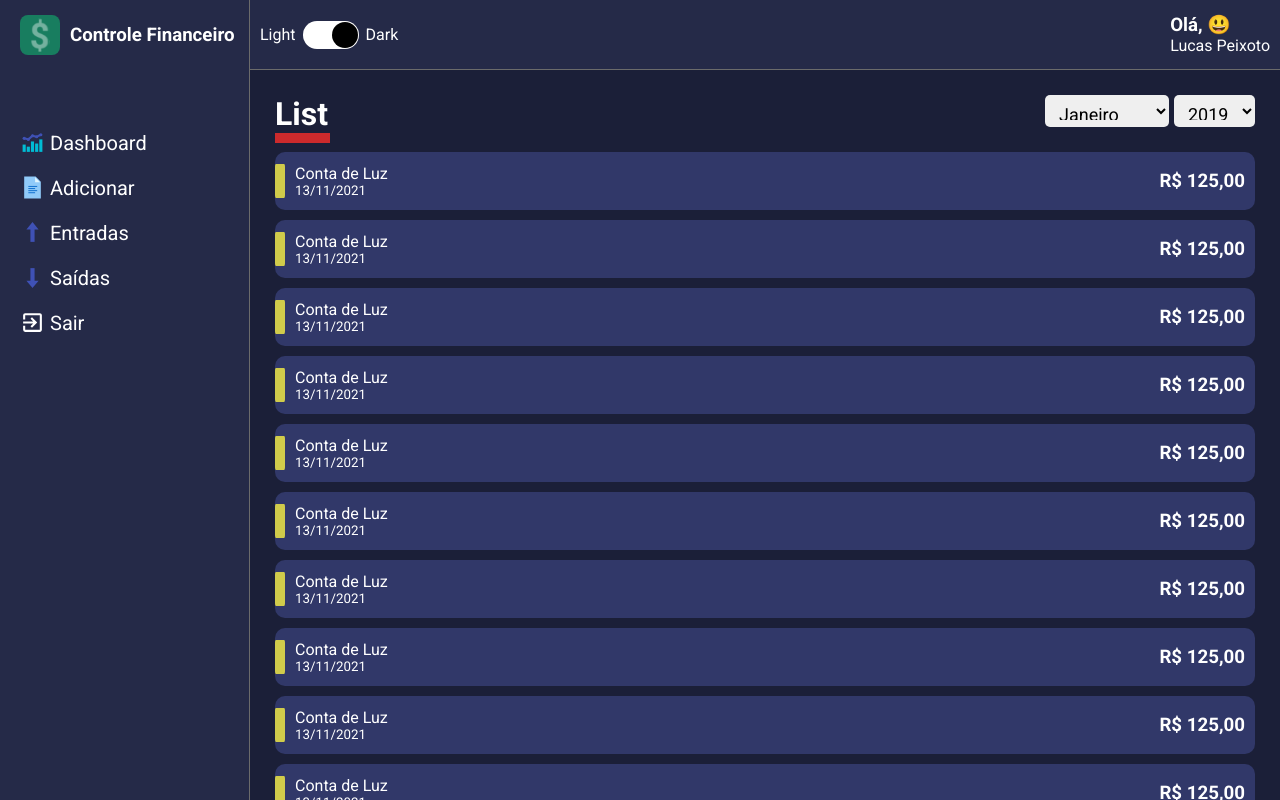
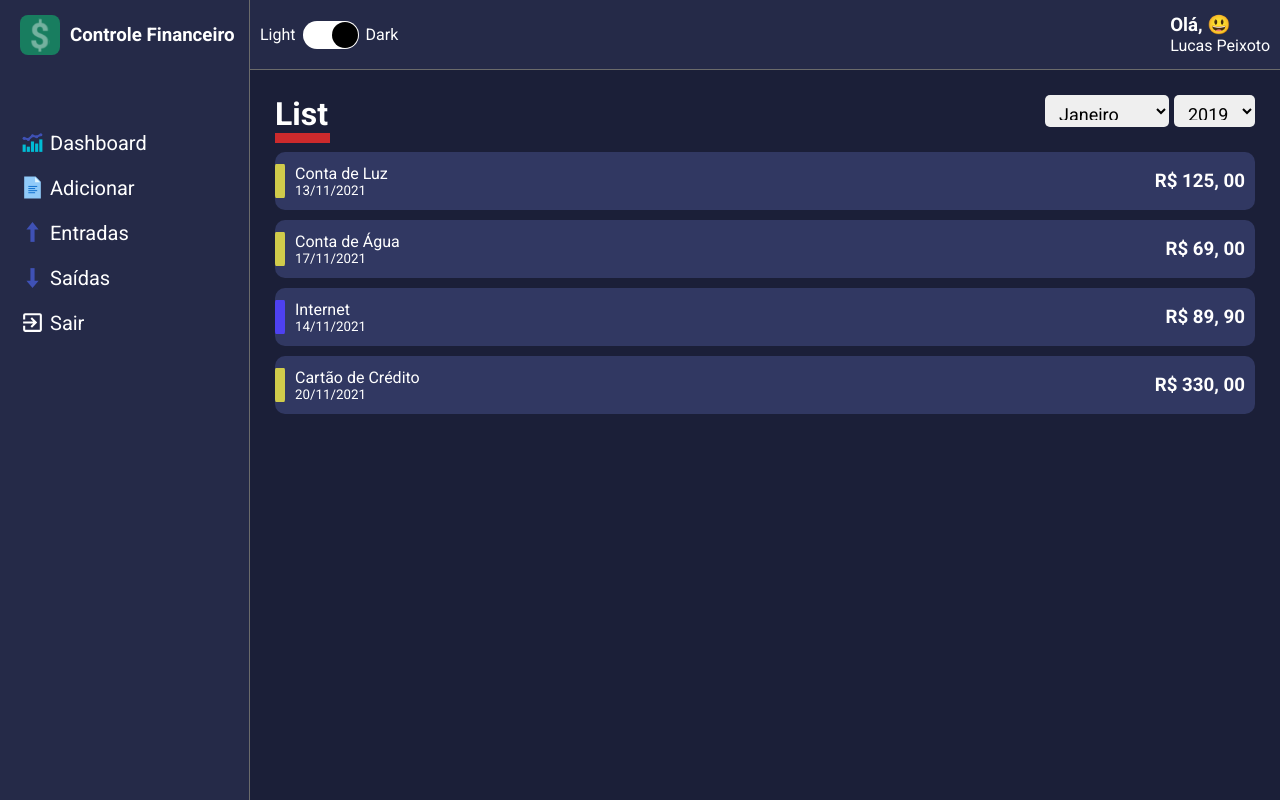
Before and after one commit to lucasspeixoto/money_balance, a React (Create React App) app: page / in a window 1280 px wide. Built offline with nearby package versions, Linux system fonts and the light colour scheme.

Commit message:
Exibição dos itens via map de array com todas as entradas e saídas

```diff
--- a/src/App.tsx
+++ b/src/App.tsx
@@ -12,8 +12,8 @@ const App: React.FC = () => {
 		<ThemeProvider theme={dark}>
 			<GlobalStyles />
 			<Layout>
-        <List/>
-      </Layout>
+				<List />
+			</Layout>
 		</ThemeProvider>
 	);
 };
--- a/src/components/FinanceCardItem/index.tsx
+++ b/src/components/FinanceCardItem/index.tsx
@@ -1,8 +1,7 @@
 import React from 'react';
 import { Container, Tag } from './styles';
 
-interface IFinanceCardItemProps {
-	cardColor: string;
+export interface IFinanceCardItemProps {
 	tagColor: string;
 	title: string;
 	subtitle: string;
@@ -11,7 +10,7 @@ interface IFinanceCardItemProps {
 
 const FinanceCardItem: React.FC<IFinanceCardItemProps> = props => {
 	return (
-		<Container color={props.cardColor}>
+		<Container>
 			<Tag color={props.tagColor} />
 			<div>
 				<span>{props.title}</span>
--- a/src/components/FinanceCardItem/styles.ts
+++ b/src/components/FinanceCardItem/styles.ts
@@ -1,15 +1,12 @@
 import styled from 'styled-components';
 
-interface IContainerProps {
-	color: string;
-}
 
 interface ITagProps {
 	color: string;
 }
 
-export const Container = styled.li<IContainerProps>`
-	background-color: ${props => props.color};
+export const Container = styled.li`
+	background-color: ${props => props.theme.colors.tertiary};
 
 	list-style: none;
 	border-radius: 10px;
--- a/src/pages/List/index.tsx
+++ b/src/pages/List/index.tsx
@@ -3,7 +3,11 @@ import React from 'react';
 import { Container, Content } from './styles';
 import ContentHeader from '../../components/ContentHeader';
 import SelectInput from '../../components/SelectInput/';
-import FinanceCardItem from '../../components/FinanceCardItem';
+import FinanceCardItem, {
+	IFinanceCardItemProps,
+} from '../../components/FinanceCardItem';
+
+interface ICardItem {}
 
 const List: React.FC = () => {
 	const months = [
@@ -36,6 +40,35 @@ const List: React.FC = () => {
 		{ value: '2030', label: '2030' },
 	];
 
+	const items: IFinanceCardItemProps[] = [
+		{
+			tagColor: '#D0CB4B',
+			title: 'Conta de Luz',
+			subtitle: '13/11/2021',
+			amount: 'R$ 125, 00',
+		},
+		{
+			tagColor: '#D0CB4B',
+			title: 'Conta de Água',
+			subtitle: '17/11/2021',
+			amount: 'R$ 69, 00',
+		},
+		{
+			tagColor: '#4E41F0',
+			title: 'Internet',
+			subtitle: '14/11/2021',
+			amount: 'R$ 89, 90',
+		},
+		{
+			tagColor: '#D0CB4B',
+			title: 'Cartão de Crédito',
+			subtitle: '20/11/2021',
+			amount: 'R$ 330, 00',
+		},
+	];
+
+	console.log(items);
+
 	return (
 		<Container>
 			<ContentHeader title='List' lineColor='#CC2A2C'>
@@ -44,90 +77,14 @@ const List: React.FC = () => {
 			</ContentHeader>
 
 			<Content>
-				<FinanceCardItem
-					cardColor='#313869'
-					tagColor='#D0CB4B'
-					title='Conta de Luz'
-					subtitle='13/11/2021'
-					amount='R$ 125,00'
-				/>
-				<FinanceCardItem
-					cardColor='#313869'
-					tagColor='#D0CB4B'
-					title='Conta de Luz'
-					subtitle='13/11/2021'
-					amount='R$ 125,00'
-				/>
-				<FinanceCardItem
-					cardColor='#313869'
-					tagColor='#D0CB4B'
-					title='Conta de Luz'
-					subtitle='13/11/2021'
-					amount='R$ 125,00'
-				/>
-				<FinanceCardItem
-					cardColor='#313869'
-					tagColor='#D0CB4B'
-					title='Conta de Luz'
-					subtitle='13/11/2021'
-					amount='R$ 125,00'
-				/>
-				<FinanceCardItem
-					cardColor='#313869'
-					tagColor='#D0CB4B'
-					title='Conta de Luz'
-					subtitle='13/11/2021'
-					amount='R$ 125,00'
-				/>
-				<FinanceCardItem
-					cardColor='#313869'
-					tagColor='#D0CB4B'
-					title='Conta de Luz'
-					subtitle='13/11/2021'
-					amount='R$ 125,00'
-				/>
-				<FinanceCardItem
-					cardColor='#313869'
-					tagColor='#D0CB4B'
-					title='Conta de Luz'
-					subtitle='13/11/2021'
-					amount='R$ 125,00'
-				/>
-				<FinanceCardItem
-					cardColor='#313869'
-					tagColor='#D0CB4B'
-					title='Conta de Luz'
-					subtitle='13/11/2021'
-					amount='R$ 125,00'
-				/>
-				<FinanceCardItem
-					cardColor='#313869'
-					tagColor='#D0CB4B'
-					title='Conta de Luz'
-					subtitle='13/11/2021'
-					amount='R$ 125,00'
-				/>
-				<FinanceCardItem
-					cardColor='#313869'
-					tagColor='#D0CB4B'
-					title='Conta de Luz'
-					subtitle='13/11/2021'
-					amount='R$ 125,00'
-				/>
-				<FinanceCardItem
-					cardColor='#313869'
-					tagColor='#D0CB4B'
-					title='Conta de Luz'
-					subtitle='13/11/2021'
-					amount='R$ 125,00'
-				/>
-				<FinanceCardItem
-					cardColor='#313869'
-					tagColor='#D0CB4B'
-					title='Conta de Luz'
-					subtitle='13/11/2021'
-					amount='R$ 125,00'
-				/>
+				{items.map(item => (
+					<FinanceCardItem
+						tagColor={item.tagColor}
+						title={item.title}
+						subtitle={item.subtitle}
+						amount={item.amount}
+					/>
+				))}
 			</Content>
 		</Container>
 	);
```
